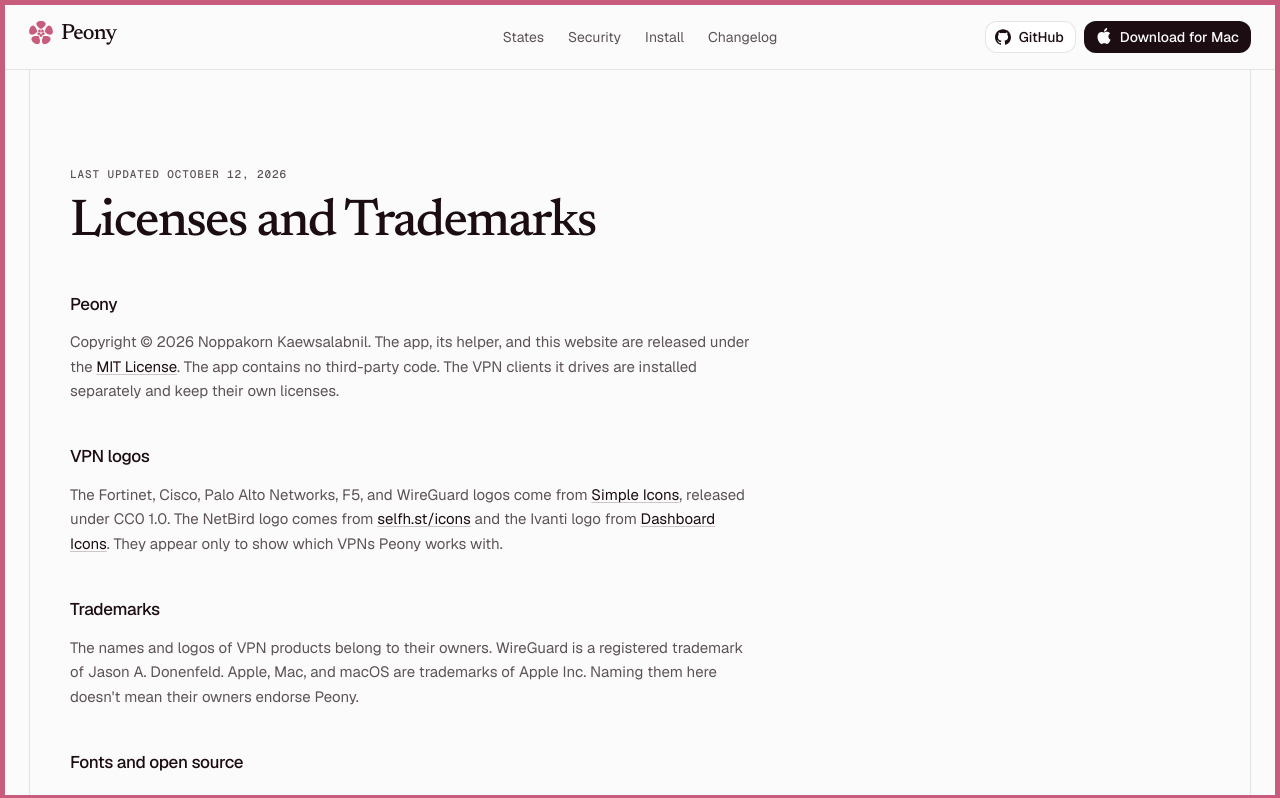
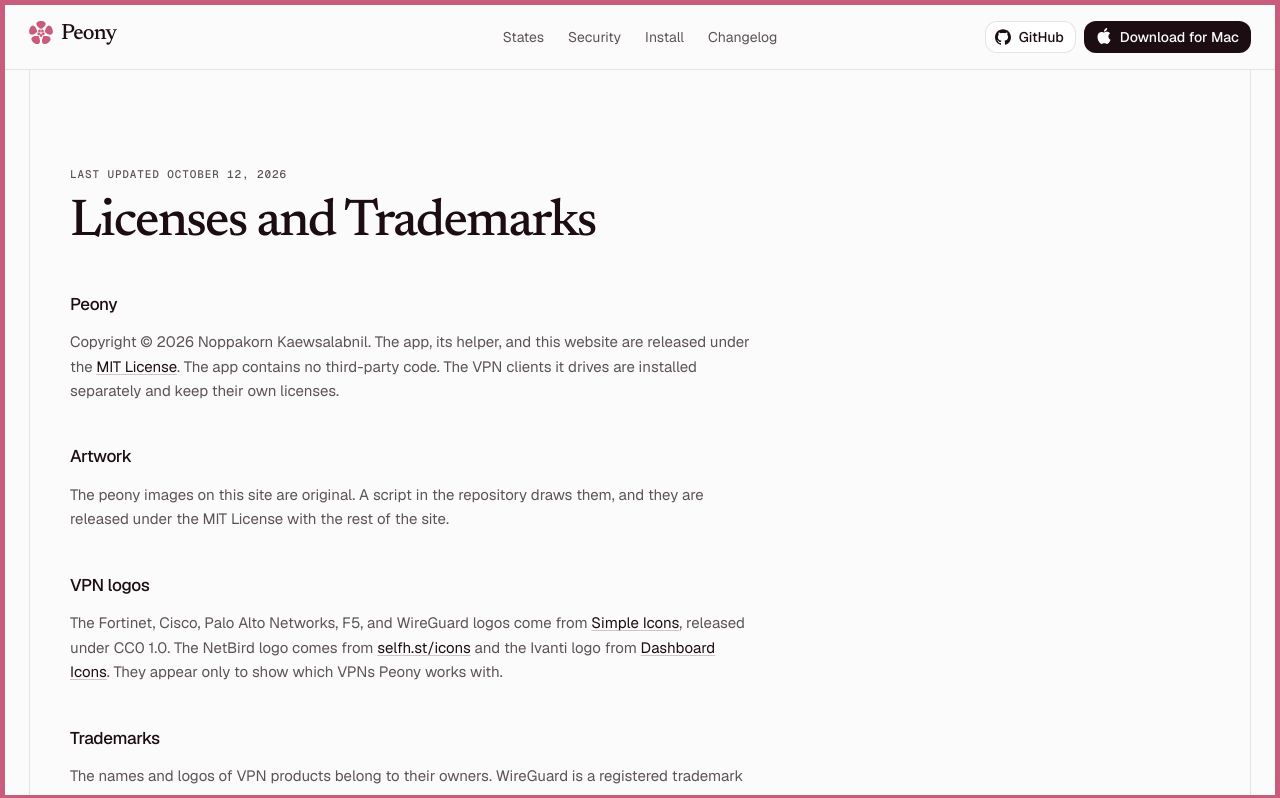
Before and after one commit to PunGrumpy/peony, a Next.js app in the folder apps/web/: page /legal in a window 1280 px wide. Shown: the top 798 px of the page. Built offline with nearby package versions, Linux system fonts and the light colour scheme.

Commit message:
docs: Credit the artwork on the licenses page

```diff
--- a/apps/web/app/legal/page.tsx
+++ b/apps/web/app/legal/page.tsx
@@ -17,6 +17,14 @@
         website are released under the <a href={site.license}>MIT License</a>.
         The app contains no third-party code. The VPN clients it drives are
         installed separately and keep their own licenses.
+      </p>
+    </LegalSection>
+
+    <LegalSection title="Artwork">
+      <p>
+        The peony images on this site are original. A script in the repository
+        draws them, and they are released under the MIT License with the rest of
+        the site.
       </p>
     </LegalSection>
 
```
